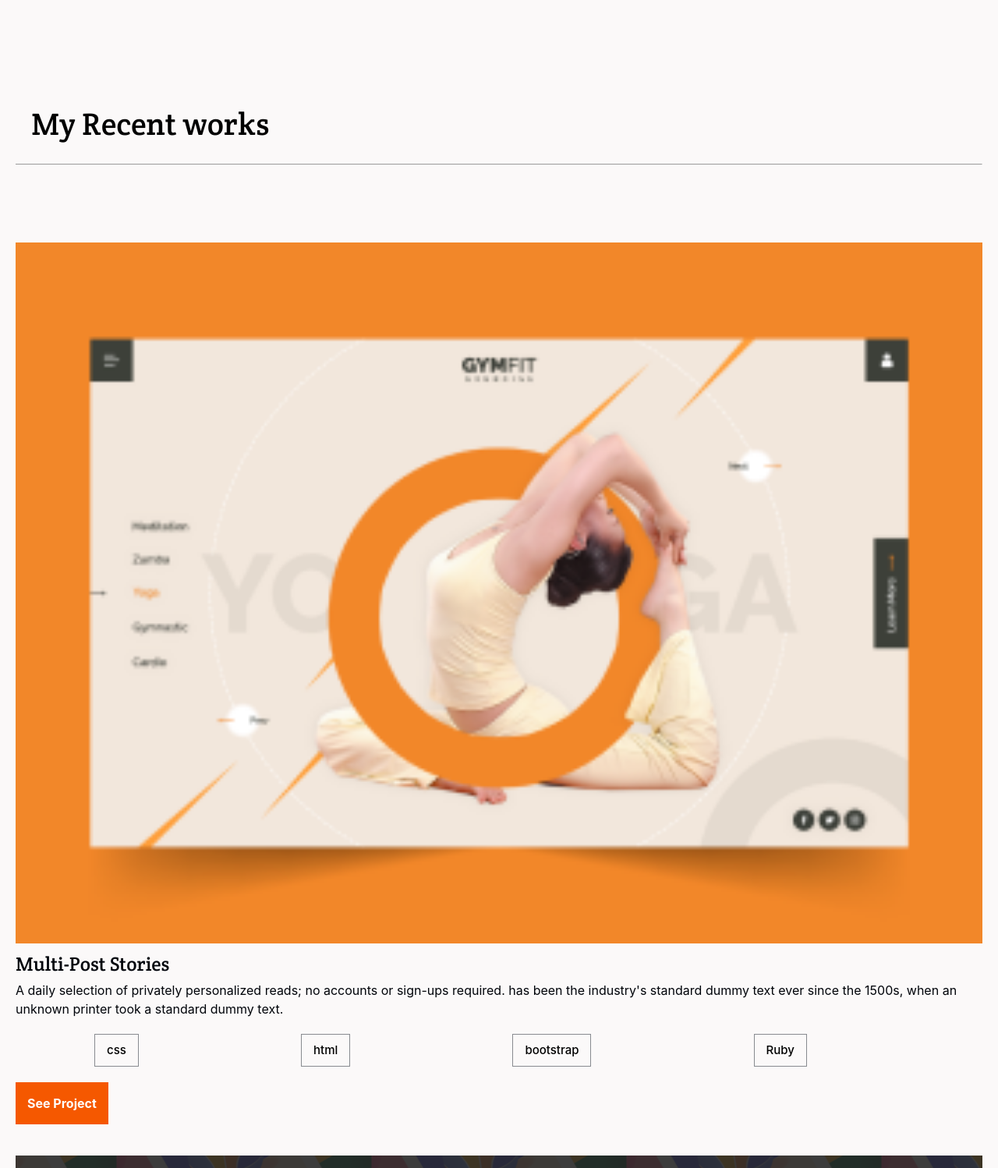
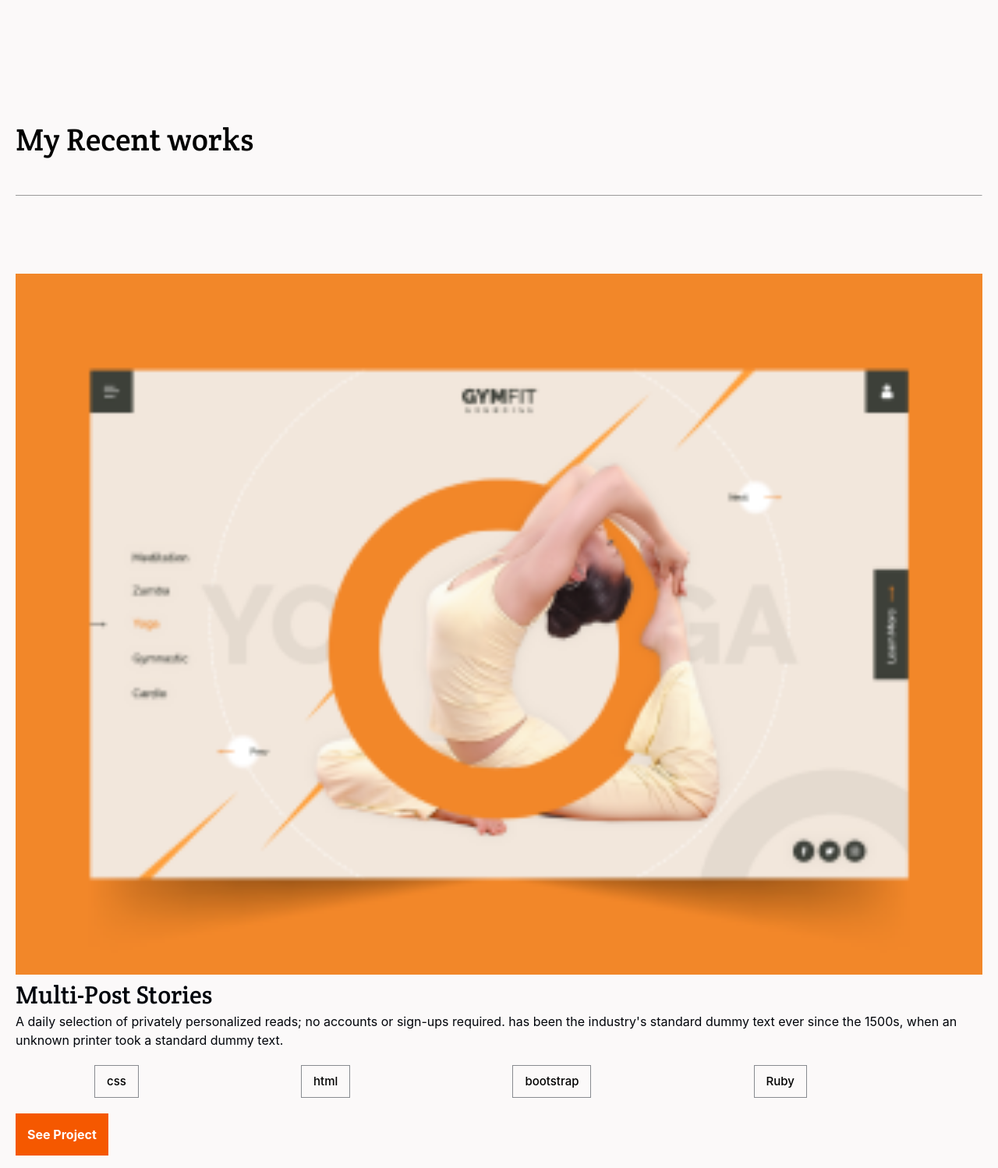
Before and after one commit to AndisiweJ/Andisiwe-Portfolio-, a website: page index.html in a window 1280 px wide. Shown: the part 900-2398 px from the top of the page at 78% size. Drawn offline with Linux system fonts and the light colour scheme.

Commit message:
adjust css and html designs

```diff
--- a/style.css
+++ b/style.css
@@ -142,7 +142,7 @@ p {
   order: 0;
   flex-grow: 0;
   text-decoration: none;
-  padding-left: 40px;
+  padding: 20px;
 }
 
 .liner {
@@ -171,7 +171,7 @@ p {
   font-family: 'Crete Round';
   font-style: normal;
   font-weight: 200;
-  font-size: 25px;
+  font-size: 32px;
   line-height: 44px;
   display: flex;
   align-items: center;
```
